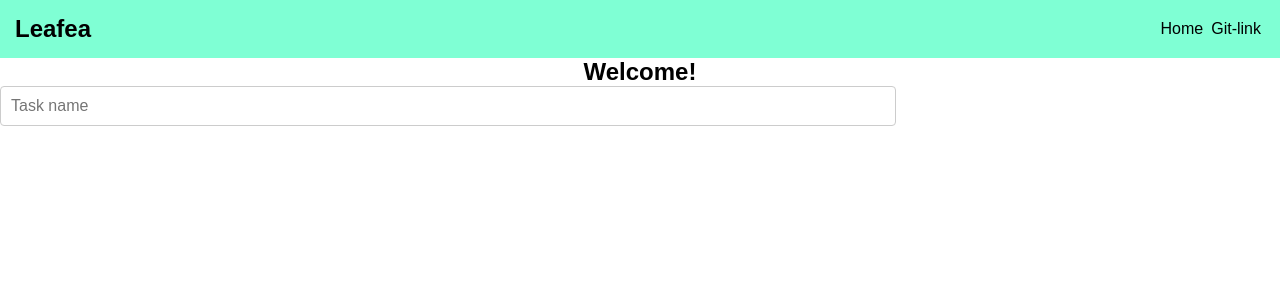
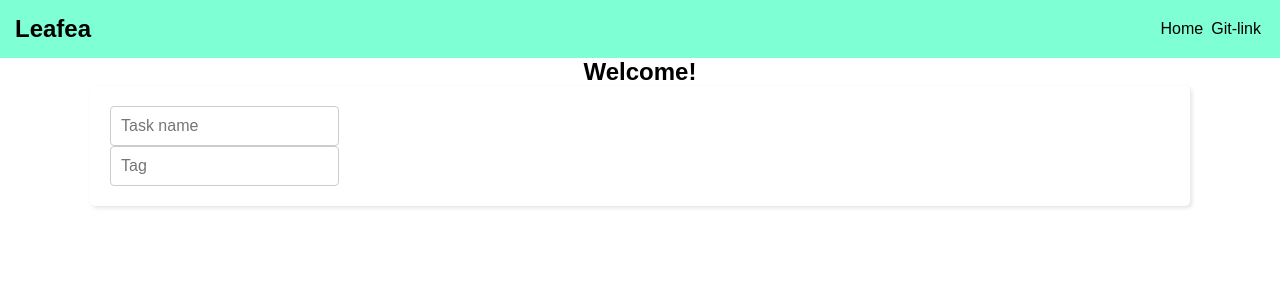
Before and after one commit to leafeea/To-do-list-react, a React (Vite) app: page / in a window 1280 px wide. Shown: the top 300 px of the page. Built offline with nearby package versions, Linux system fonts and the light colour scheme.

Commit message:
little bit change

```diff
--- a/src/components/ToDoForm/ToDoForm.jsx
+++ b/src/components/ToDoForm/ToDoForm.jsx
@@ -1,11 +1,15 @@
 import React from 'react';
+import classes from './ToDoForm.module.css'
 import {Input} from "../input/input.jsx";
 
 export const ToDoForm = () => {
     return (
-        <form>
+        <form className={classes.toDoForm}>
             <div>
-                <Input placeholder = 'Task name'></Input>
+                <Input placeholder='Task name'></Input>
+            </div>
+            <div>
+                <Input placeholder='Tag'></Input>
             </div>
         </form>
     );
--- a/src/components/ToDoForm/ToDoForm.module.css
+++ b/src/components/ToDoForm/ToDoForm.module.css
@@ -0,0 +1,5 @@
+.toDoForm{
+    border-radius: 5px;
+    padding: 20px;
+    box-shadow: 2px 2px 4px #e4e4e4;
+}
--- a/src/components/input/input.module.css
+++ b/src/components/input/input.module.css
@@ -1,6 +1,5 @@
 .input{
     padding: 10px;
-    width: 70%;
     font-size: 16px;
     border: 1px solid #ccc;
     border-radius: 4px;
--- a/src/pages/homePage/homePage.jsx
+++ b/src/pages/homePage/homePage.jsx
@@ -7,8 +7,8 @@ export const HomePage = () => {
         <main>
             <div className="content">
                 <h2 style={{textAlign:'center'}}>Welcome!</h2>
+                <ToDoForm></ToDoForm>
             </div>
-            <ToDoForm></ToDoForm>
         </main>
     );
 };
```
